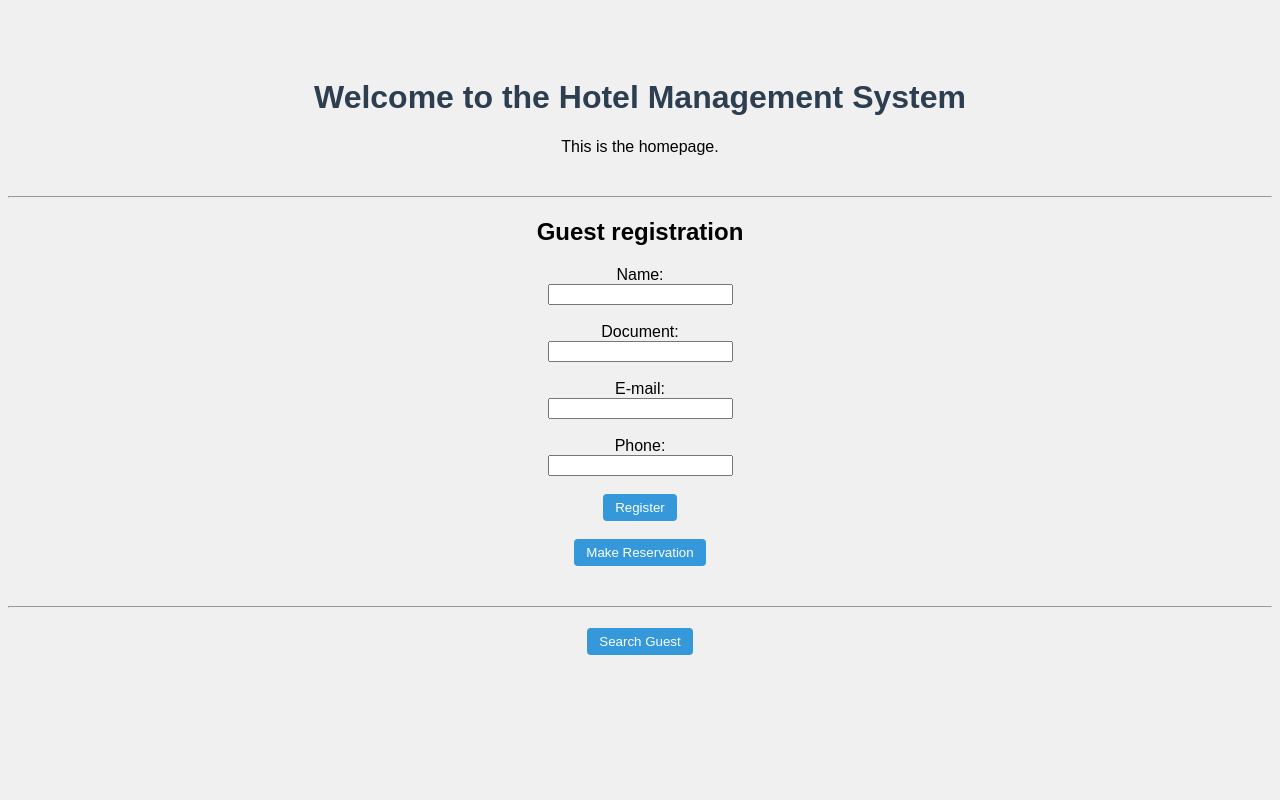
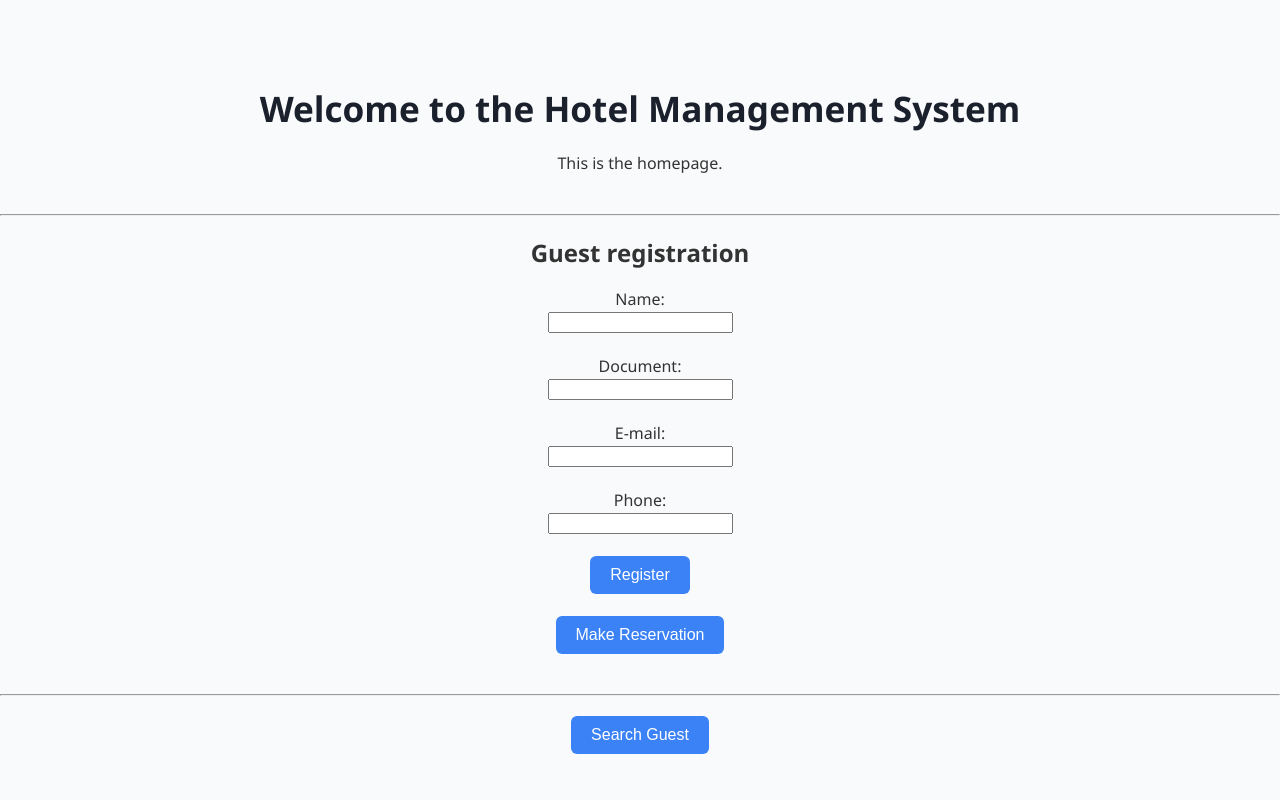
Before and after one commit to FilipeNicacio/integrativeProject, a Flask app: page / in a window 1280 px wide. Run offline with Flask 3, Linux system fonts and the light colour scheme.

Commit message:
Design adjustments in CSS

```diff
--- a/static/css/style.css
+++ b/static/css/style.css
@@ -1,44 +1,59 @@
 body {
-    background-color: #f0f0f0;
-    font-family: Arial, sans-serif;
+    background-color: #f9fafb;
+    font-family: 'Segoe UI', Tahoma, Geneva, Verdana, sans-serif;
     text-align: center;
-    padding-top: 50px;
+    padding-top: 60px;
+    margin: 0;
+    color: #333;
 }
 
 h1 {
-    color: #2c3e50;
+    color: #1a202c;
+    font-size: 2.2rem;
+    margin-bottom: 20px;
 }
 
 .flashes {
-    list-style-type: none;
+    list-style: none;
     padding: 0;
-    margin-bottom: 20px;
+    margin: 0 auto 30px auto;
+    max-width: 500px;
 }
 
 .flashes li {
-    padding: 10px;
-    margin-bottom: 10px;
-    border-radius: 5px;
-    font-weight: bold;
+    padding: 14px 18px;
+    margin-bottom: 15px;
+    border-radius: 8px;
+    font-weight: 500;
+    font-size: 1rem;
+    box-shadow: 0 2px 6px rgba(0, 0, 0, 0.05);
+    transition: all 0.3s ease;
 }
 
 .success {
-    background-color: #d4edda;
-    color: #155724;
-    border: 1px solid #c3e6cb;
+    background-color: #e6fffa;
+    color: #0f766e;
+    border-left: 5px solid #14b8a6;
 }
 
 .error {
-    background-color: #f8d7da;
-    color: #721c24;
-    border: 1px solid #f5c6cb;
+    background-color: #fef2f2;
+    color: #b91c1c;
+    border-left: 5px solid #ef4444;
 }
 
 button {
-    padding: 6px 12px;
-    background-color: #3498db;
-    color: white;
+    padding: 10px 20px;
+    background-color: #3b82f6;
+    color: #fff;
     border: none;
-    border-radius: 4px;
+    border-radius: 6px;
+    font-size: 1rem;
+    font-weight: 500;
     cursor: pointer;
+    transition: background-color 0.3s ease;
 }
+
+button:hover {
+    background-color: #2563eb;
+}
```
